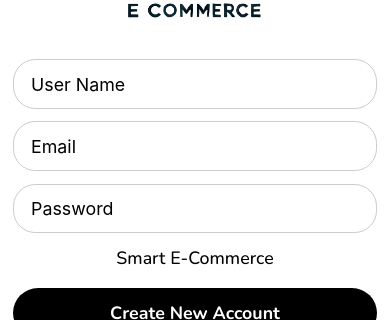
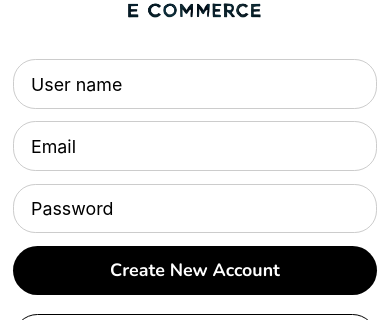
Before and after one commit to jjwebdev1865/react-native-learning-ecommerce-app, a React Native app: screen /SignUpScreen in a window 390 px wide. Shown: the part 164-484 px from the top of the page. Built offline with nearby package versions, Linux system fonts and the light colour scheme.

Commit message:
section 9 - sign up validation

```diff
--- a/src/screens/auth/SignUpScreen.tsx
+++ b/src/screens/auth/SignUpScreen.tsx
@@ -1,50 +1,83 @@
 import { Image, StyleSheet } from "react-native";
-import React, { useState } from "react";
+import React from "react";
 import AppSafeView from "../../components/views/AppSafeView";
 import { sharedPaddingHorizontal } from "../../styles/sharedStyles";
 import { IMAGES } from "../../constants/image-paths";
 import { scale, verticalScale } from "react-native-size-matters";
-import AppTextInput from "../../components/inputs/AppTextInput";
-import AppText from "../../components/texts/AppText";
 import AppButton from "../../components/buttons/AppButton";
 import { AppColors } from "../../styles/colors";
 import { useNavigation } from "@react-navigation/native";
 
+import * as yup from "yup";
+import { yupResolver } from "@hookform/resolvers/yup";
+import AppTextInputController from "../../components/inputs/AppTextInputController";
+import { useForm } from "react-hook-form";
+
+const schema = yup
+  .object({
+    userName: yup
+      .string()
+      .required("User Name is required")
+      .min(6, "User Name is too short"),
+    email: yup
+      .string()
+      .required("Email is required")
+      .matches(
+        /^[a-zA-Z0-9._%+-]+@[a-zA-Z0-9.-]+\.[a-zA-Z]{2,}$/,
+        "Invalid email format"
+      )
+      .min(6, "Email is too short"),
+    password: yup
+      .string()
+      .required("Password is required")
+      .min(8, "Password is too short"),
+  })
+  .required();
+
+type FormData = yup.InferType<typeof schema>;
+
 const SignUpScreen = () => {
   const navigation = useNavigation();
 
-  const [email, setEmail] = useState("");
-  const [password, setPassword] = useState("");
-  const [username, setUsername] = useState("");
+  const { control, handleSubmit } = useForm({
+    resolver: yupResolver(schema),
+  });
+
+  const handleSignUp = (data: FormData) => {
+    console.log("Create New Account pressed");
+  };
 
   return (
     <AppSafeView style={styles.container}>
       <Image source={IMAGES.appLogo} style={styles.logo} />
-      <AppTextInput
-        placeholder="User Name"
-        value={username}
-        onChangeText={setUsername}
+
+      <AppTextInputController
+        placeholder="User name"
+        name="userName"
+        control={control}
       />
-      <AppTextInput placeholder="Email" value={email} onChangeText={setEmail} />
-      <AppTextInput
+      <AppTextInputController
+        placeholder="Email"
+        name="email"
+        control={control}
+      />
+      <AppTextInputController
         placeholder="Password"
-        value={password}
-        onChangeText={setPassword}
-        secureTextEntry
+        name="password"
+        control={control}
       />
-      <AppText style={styles.appName}>Smart E-Commerce</AppText>
 
       <AppButton
         title="Create New Account"
-        onPress={() => {
-          console.log("Create New Account pressed");
-        }}
+        onPress={handleSubmit(handleSignUp)}
       />
       <AppButton
         title="Go To Sign In"
         style={styles.goToSignInButton}
         textColor={AppColors.primary}
-        onPress={() => {navigation.navigate("SignInScreen")}}
+        onPress={() => {
+          navigation.navigate("SignInScreen");
+        }}
       />
     </AppSafeView>
   );
```
